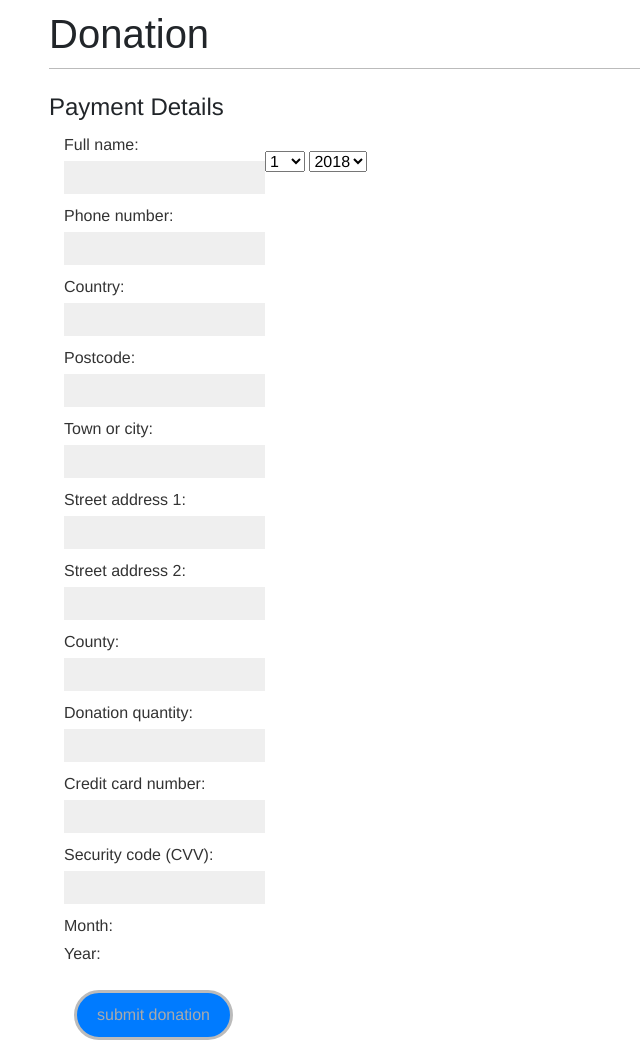
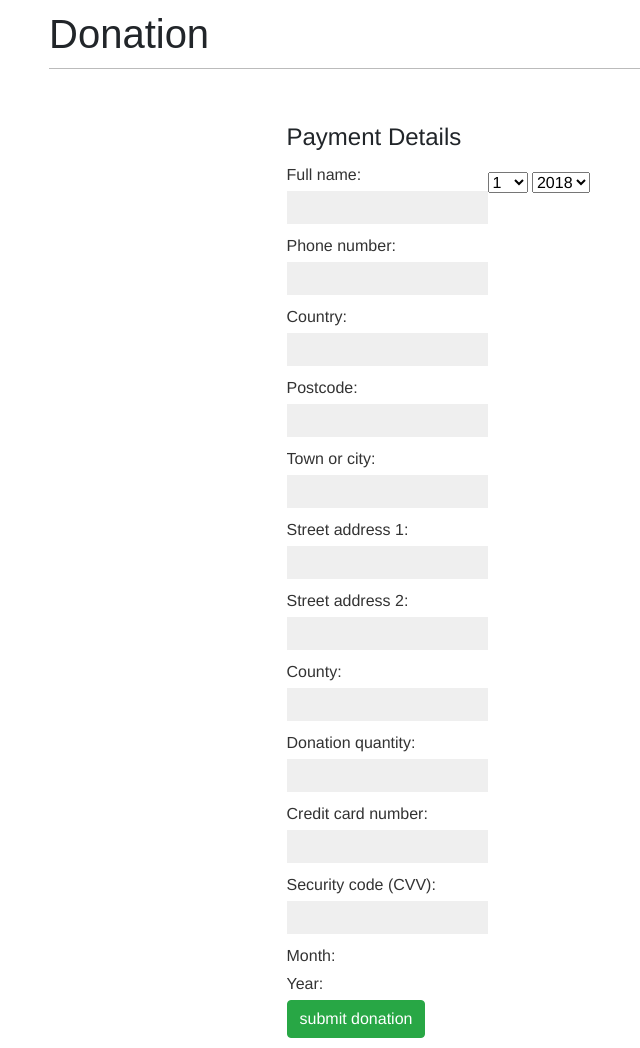
Before and after one commit to Jeanca7/choppingboard.ie, a Django app: page /cook/donation_checkout/ in a window 1280 px wide. Shown: the part 56-1104 px from the top of the page, without its empty margins (36-676 px from the left). Run offline with Django 3.2, Linux system fonts and the light colour scheme; some libraries are stand-ins or nearby versions.

Commit message:
general layout setup

```diff
--- a/donation/templates/donation/view_donation.html
+++ b/donation/templates/donation/view_donation.html
@@ -20,6 +20,8 @@
 
 <h1>Donation</h1>
 
+<div class="row justify-content-center margin-form">
+  <div class="col-md-7">
 <form role="form" method="post" id="payment-form" action="{% url 'submit_donation' %}"> <!--create this url name and view-->
 
     <legend>Payment Details</legend>
@@ -28,20 +30,20 @@
       <div class="alert-message block-message error" id="stripe-error-message"></div>
     </div>
 
-    <div class="form-group col-md-6">
+    <div class="form-group">
         {{ donor_form|as_bootstrap }}
     </div>
 
-    <div class="form-group col-md-6">
+    <div class="form-group">
 
         {{ donation_form|as_bootstrap }}
     </div>
 
     {% csrf_token %}
-    <div class="form-group col-md-12">
-      <input class="btn btn-primary" id="submit_payment_btn" name="commit" type="submit" value="submit donation">
+    <div class="form-group">
+      <input class="btn btn-success" id="submit_payment_btn" name="commit" type="submit" value="submit donation">
     </div>
-
     </form>
-
+    </div>
+    </div>
     {% endblock %}
--- a/donation/views.py
+++ b/donation/views.py
@@ -27,22 +27,17 @@ def submit_donation(request):
         donation_quantity = Decimal(request.POST.get('donation_quantity'))
         stripe_token=donation_form.cleaned_data['stripe_id'] # cleaned_data gives me the digits of the card
 
-        try:
-
-            total_in_cent = int(donation_quantity*100)
-            donor = stripe.Charge.create(
-                amount=total_in_cent,
-                currency="EUR",
-                description="Dummy Transaction",
-                card=stripe_token,
-            )
-
-        except stripe.error.CardError:
-            print("Declined")
-            messages.error(request, "Your card was declined!")
+        total_in_cent = int(donation_quantity*100)
+        donor = stripe.Charge.create(
+        amount=total_in_cent,
+        currency="EUR",
+        description="Dummy Transaction",
+        card=stripe_token,
+        )
 
         if donor.paid:
-            print("Paid")
-            messages.error(request, "You have successfully paid")
+            messages.success(request, "You have successfully paid")
+        return redirect("/")
 
-        return redirect("/")
+    else:
+        messages.error(request, "Your card was declined!")
--- a/recipes/templates/recipes/recipe/recipes_list.html
+++ b/recipes/templates/recipes/recipe/recipes_list.html
@@ -9,9 +9,9 @@
 {% load thumbnail %}
 
 
-<div class="row">
+<div class="row justify-content-center">
     {% for recipe in recipes %}
-    <div class="im-container">
+    <div class="im-container col-xs-12">
     <a href="{{ recipe.get_absolute_url }}">
       {% thumbnail recipe.image "300x300" crop="100%" as im %}
         <a href="{{ recipe.get_absolute_url }}">
--- a/static/css/style.css
+++ b/static/css/style.css
@@ -171,7 +171,7 @@ video {
 
 .im-container{
     padding: 2px 0;
-    margin: 25px 30px;
+   margin: 20px 10px;
 }
 
 
@@ -307,13 +307,8 @@ input, textarea {
     padding:6px 10px;
     font-size:14px;
 }
-input[type=submit], a.button {
-    color:#aaa;
-    border:3px solid #bbb;
-    border-radius:26px;
-    padding:10px 20px;
-    margin:20px 10px 0;
-}
+
+
 .errorlist {
     color:#cc0033;
     float:left;
@@ -460,6 +455,7 @@ a.like, a.follow { float:right; margin-top:-8px; }
 }
 
 /* users */
+
 #people-list img {
     width:180px;
     height:180px;
@@ -467,19 +463,17 @@ a.like, a.follow { float:right; margin-top:-8px; }
     margin-bottom:20px;
 }
 #people-list .user {
+    margin: 15px;
     width:180px;
-    float:left;
-    overflow:auto;
     padding:10px;
 }
+
 #people-list .info { text-align:center; }
+
 img.user-detail {
     border-radius:50%;
-    float:left;
 }
 .profile-info {
-    float:left;
-    overflow:auto;
     margin-right:20px;
 }
 .image-container { margin-top:40px; }
@@ -553,3 +547,30 @@ img.user-detail {
 .recipe-info{
     padding-left: 10px;
 }
+
+.cook-img{
+    width: 125px;
+    height: 125px;
+    border-radius: 50%;
+}
+
+
+.cook-avatar-list{
+margin: 15px 20px;
+text-align: center;
+text-transform: uppercase;
+}
+
+.cook-avatar-list a{
+    text-decoration: none;
+    color: red;
+}
+
+
+.cook-username{
+   margin-top: 3px;
+}
+
+.margin-form{
+    margin-top: 50px;
+}
```
Also changed, not shown: accounts/templates/accounts/user/list.html (+6 -6 lines), recipes/templates/recipes/recipe/cook_recipes_list.html (+5 -4 lines), recipes/templates/recipes/recipe/recipe_form.html (+6 -4 lines).
